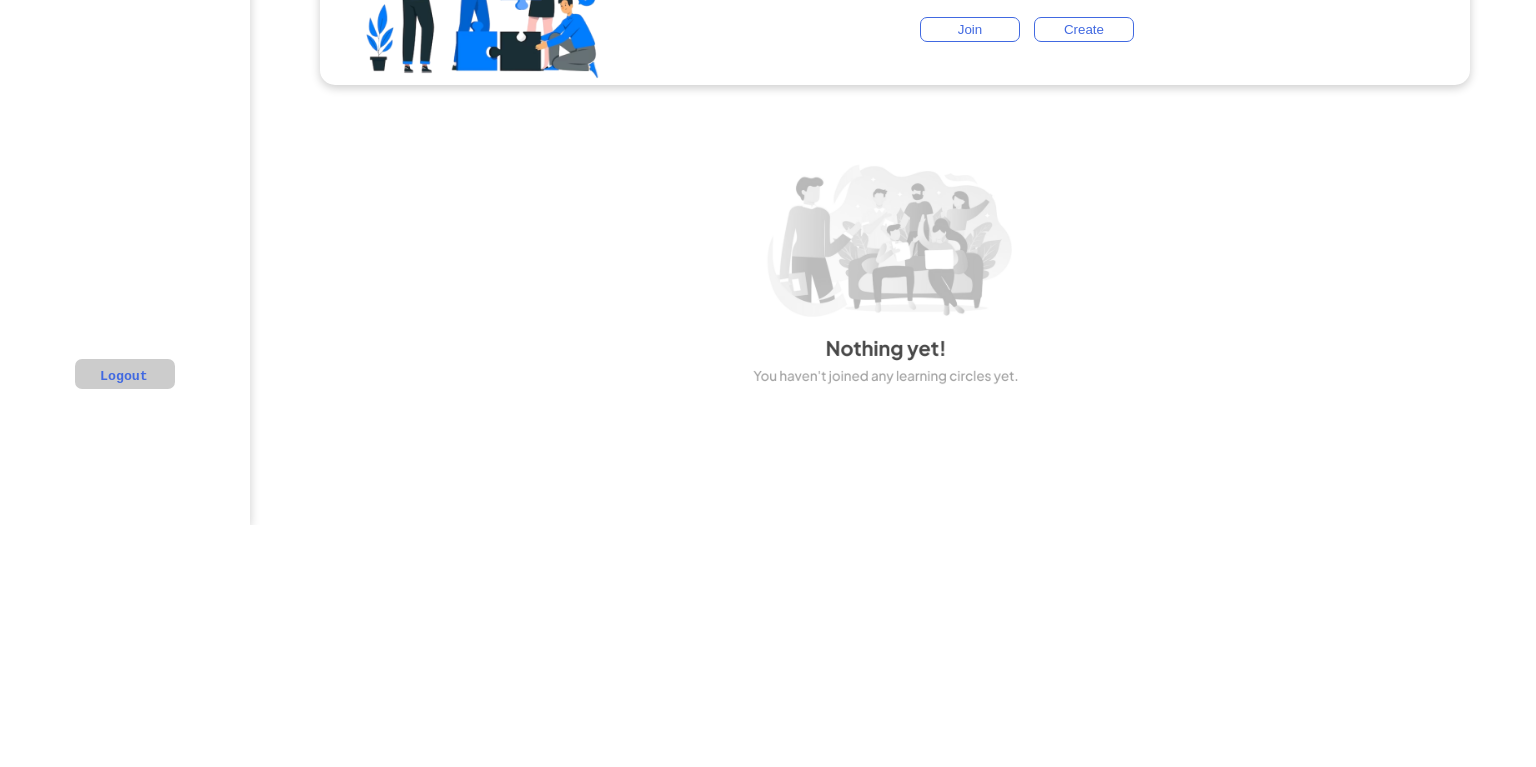
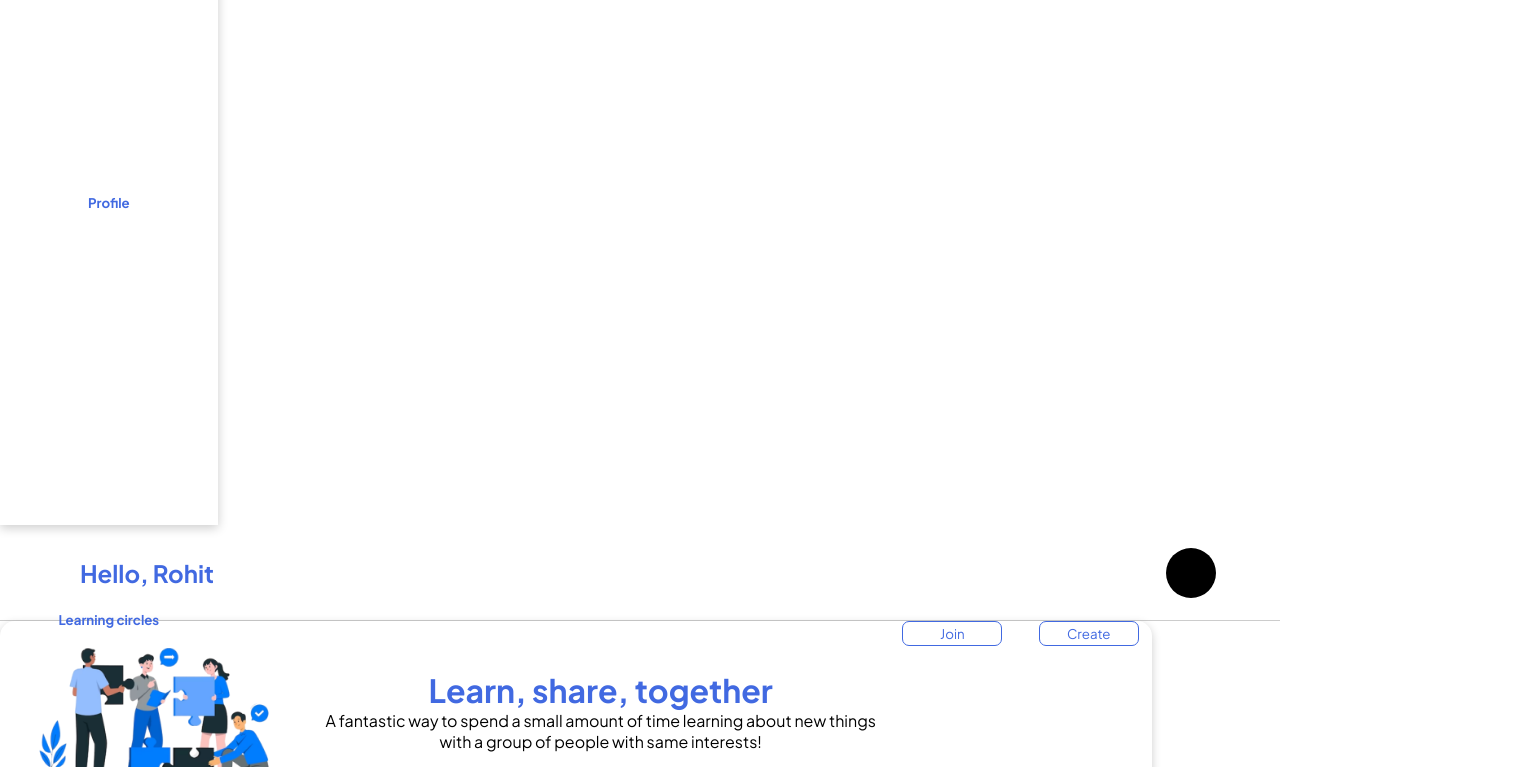
Before and after one commit to R021T/CSS1, a plain HTML site: page lc.html in a window 1280 px wide. Shown: the part 275-1042 px from the top of the page, 1536 px wide, since content can reach past the window. Before the commit the page ends 800 px from the top, so only its background shows below. Drawn offline with Linux system fonts and the light colour scheme.

Commit message:
Update lc.css

```diff
--- a/lc.css
+++ b/lc.css
@@ -1,42 +1,71 @@
-*{
+@import url('https://fonts.googleapis.com/css2?family=Plus+Jakarta+Sans:wght@200;300;400;500;600;700;800&display=swap');
+
+* {
     margin: 0;
     padding: 0;
     box-sizing: border-box;
+    font-family: 'Plus Jakarta Sans', sans-serif;
 }
 
 body{
     width: 100%;
-    height: 100vh;
+    /*height: 100vh;*/
     background: #fff;
 }
 
+.main{
+    display: flex;
+    flex-direction: row;
+}
+
 .nav{
-    height: 100%;
-    width: 250px;
+    height: 100vh;
+    display: flex;
+    flex-direction: column;
+    justify-content: start;
+    align-items: center;
+    width: 17%;
     box-shadow: 0 3px 10px rgb(0 0 0 / 0.2);
+    gap: 25rem;
+}
+
+.nameless{
+    display: flex;
+    justify-content: center;
+    align-items: center;
+    flex-direction: column;
 }
 
 .logo{
-    padding-left: 35px;
+    /*padding-left: 35px;*/
     padding-top: 15px;
     font-size: xx-large;
     color: royalblue;
     font-family: 'Trebuchet MS', 'Lucida Sans Unicode', 'Lucida Grande', 'Lucida Sans', Arial, sans-serif;
 }
 
+.pro{
+    display: flex;
+    flex-direction: column;
+    padding-top: 5rem;
+    gap: 2rem;
+}
+
 .profile{
-    margin-left: 40px;
-    margin-top: 100px;
-    width: 170px;
+    /*margin-left: 40px;
+    margin-top: 100px;*/
+    width: 10rem;
     height: 30px;
     color: royalblue;
-    font-family: 'Courier New', Courier, monospace;
+    display: flex;
+    justify-content: center;
+    align-items: center;
 }
 
-.profile h5{
+/*.profile h5{
     margin-left: 50px;
-    padding-top: 10px;;
-}
+    padding-top: 10px;
+}*/
 
 .profile:hover{
     background-color: royalblue;
@@ -45,18 +74,20 @@ body{
 }
 
 .circles{
-    margin-left: 40px;
-    margin-top: 30px;
-    width: 170px;
+   /* margin-left: 40px;
+    margin-top: 30px;*/
+    width: 10rem;
     height: 30px;
     color: royalblue;
-    font-family: 'Courier New', Courier, monospace;
+    display: flex;
+    justify-content: center;
+    align-items: center;
 }
 
-.circles h5{
+/*.circles h5{
     margin-left: 20px;
     padding-top: 10px;
-}
+}*/
 
 .circles:hover{
     background-color: royalblue;
@@ -65,14 +96,13 @@ body{
 }
 
 .logout{
-    margin-left: 75px;
-    margin-top: 375px;
+    /*margin-left: 75px;
+    margin-top: 375px;*/
     width: 100px;
     height: 30px;
     color: royalblue;
     background-color: rgb(0 0 0 / 0.2);
     border-radius: 7px;
-    font-family: 'Courier New', Courier, monospace;
 }
 
 .logout h5{
@@ -80,24 +110,41 @@ body{
     padding-top: 10px;
 }
 
+.content{
+    display: flex;
+    flex-direction: column;
+    width: 80%;
+    gap: 2rem;
+}
+
+.desc{
+    display: flex;
+    justify-content: center;
+    align-items: center;
+    gap: 2rem;
+    flex-direction: column;
+}
+
 .details{
-    margin-left: 252px;
-    margin-top: -800px;
-    width: 1284px;
-    height: 45px;
+    /*margin-left: 252px;
+    margin-top: -800px;*/
+    width: 100%;
+    height: 6rem;
     border-bottom: 1px solid rgba(0, 0, 0, 0.2);
-    font-family: "Courier New", Courier, monospace;
     color: royalblue;
+    display: flex;
+    float: left;
+    justify-content: space-between;
+    align-items: center;
+    text-align: center;
 }
 
 .name{
-    margin-left: 80px;
-    margin-top: 100px;
+    margin-left: 5rem;
 }
 
 .dp{
-    margin-left: 1150px;
-    margin-top: -45px;
+    margin-right: 4rem;
     width: 50px;
     height: 50px;
     border-radius: 50%;
@@ -105,39 +152,52 @@ body{
 }
 
 .join{
-    margin-top: 40px;
-    margin-left: 320px;
-    width: 1150px;
-    height: 175px;
+   /* margin-top: 40px;
+    margin-left: 320px;*/
+    width: 90%;
+    height: 70%;
     border-radius: 15px;
     box-shadow: rgba(0, 0, 0, 0.2) 0px 3px 10px;
+    display: flex;
+    flex-direction: row;
+    display: flex;
+    justify-content: space-around;
 }
 
 .join img{
     width: auto;
     height: 180px;
-    margin-top: -5px;
-    margin-left: 20px;
+    /*margin-top: -5px;
+    margin-left: 20px;*/
+}
+
+.description{
+    display: flex;
+    flex-direction: column;
+    justify-content: center;
+    align-items: center;
+    gap: 2rem;
 }
 
 .text{
-    margin-top: -165px;
-    margin-left: 265px;
+    display: flex;
+    flex-direction: column;
+    justify-content: center;
+    align-items: center;
 }
 
 .text h1{
-    margin-left: 235px;
+   /* margin-left: 235px;*/
     color: royalblue;
-    font-family: 'Courier New', Courier, monospace;
 }
 
-.p1{
+/*.p1{
     margin-left: 165px;
 }
 
 .p2{
     margin-left: 275px;
-}
+}*/
 
 .b1{
     background: #fff;
@@ -146,8 +206,8 @@ body{
     width: 100px;
     height: 25px;
     color: royalblue;
-    margin-left: 600px;
-    margin-top: 20px;
+    /*margin-left: 600px;
+    margin-top: 20px;*/
 }
 
 .b1:hover{
@@ -171,12 +231,13 @@ body{
 }
 
 .nothing{
-    margin-left: 650px;
-    margin-top: 50px;
+    display: flex;
+    justify-content: center;
+    align-items: center;
 }
 
 .nothing img{
     width: auto;
-    height: 250px;
+    height: 15rem;
     filter: grayscale(100%);
 }
```
